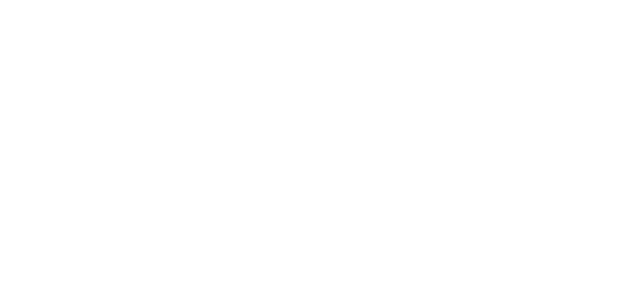
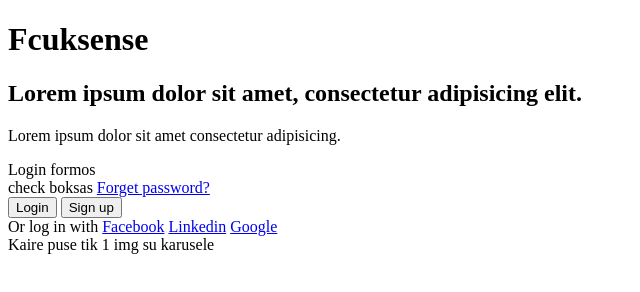
Before and after one commit to LinaNavardauskiene/5-front-end-testas, a plain HTML site: page index.html in a window 1280 px wide. Shown: the whole page, without its empty margins (0-640 px from the left). Drawn offline with Linux system fonts and the light colour scheme.

Commit message:
Pirmine failo struktura ir paveiksliukas

```diff
--- a/index.html
+++ b/index.html
@@ -1,12 +1,42 @@
 <!DOCTYPE html>
 <html lang="en">
+
 <head>
     <meta charset="UTF-8">
     <meta http-equiv="X-UA-Compatible" content="IE=edge">
     <meta name="viewport" content="width=device-width, initial-scale=1.0">
     <title>Linos N.29 front-end-testas</title>
 </head>
+
 <body>
+    <Main>
+        <div>
+            <h1>Fcuksense</h1>
+            <h2>Lorem ipsum dolor sit amet, consectetur adipisicing elit.</h2>
+            <p>Lorem ipsum dolor sit amet consectetur adipisicing.</p>
+            <div>
+                Login formos
+            </div>
+            <div>
+                check boksas
+                <a href="#">Forget password?</a>
+            </div>
+            <div>
+                <button>Login</button>
+                <button>Sign up</button>
+            </div>
+            <nav>
+                <span>Or log in with</span>
+                <a href="#">Facebook</a>
+                <a href="#">Linkedin</a>
+                <a href="#">Google</a>
+            </nav>
+        </div>
+        <div>
+            Kaire puse tik 1 img su karusele
+        </div>
+    </Main>
 
 </body>
+
 </html>
```
